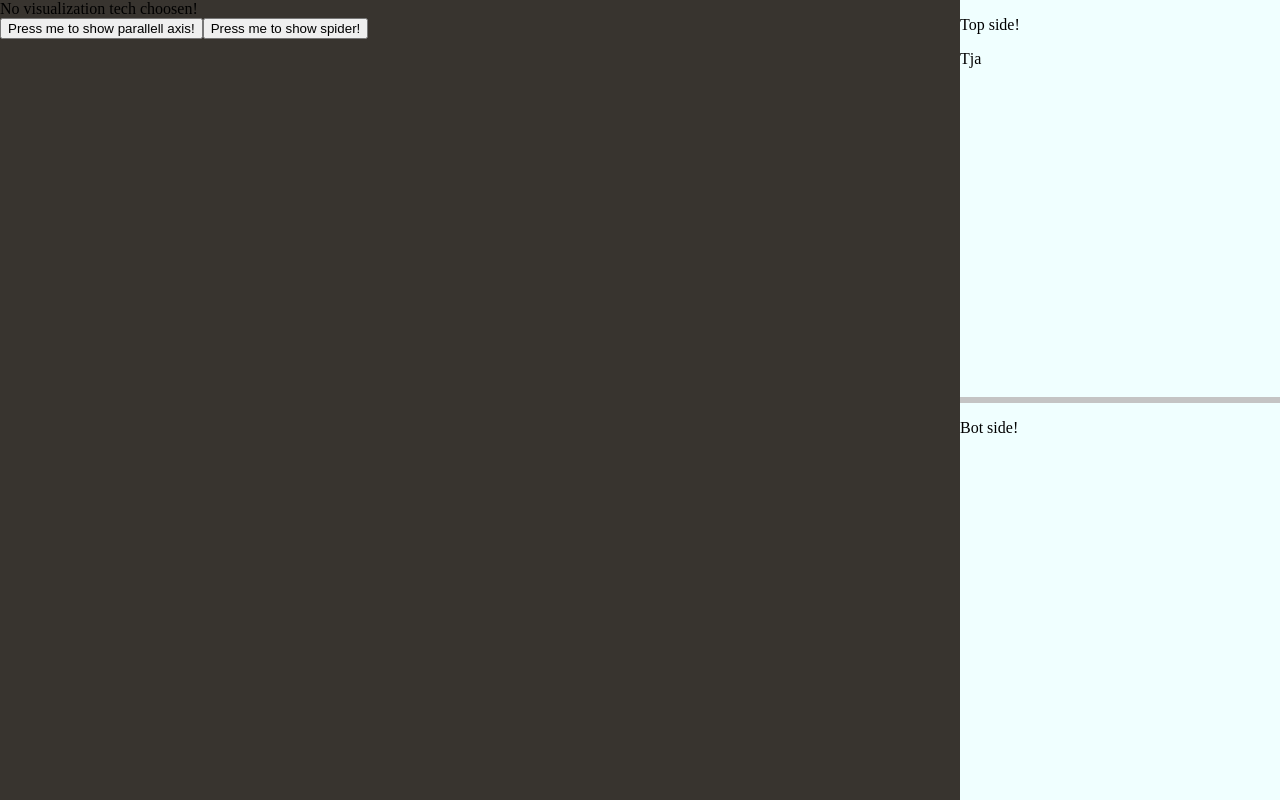
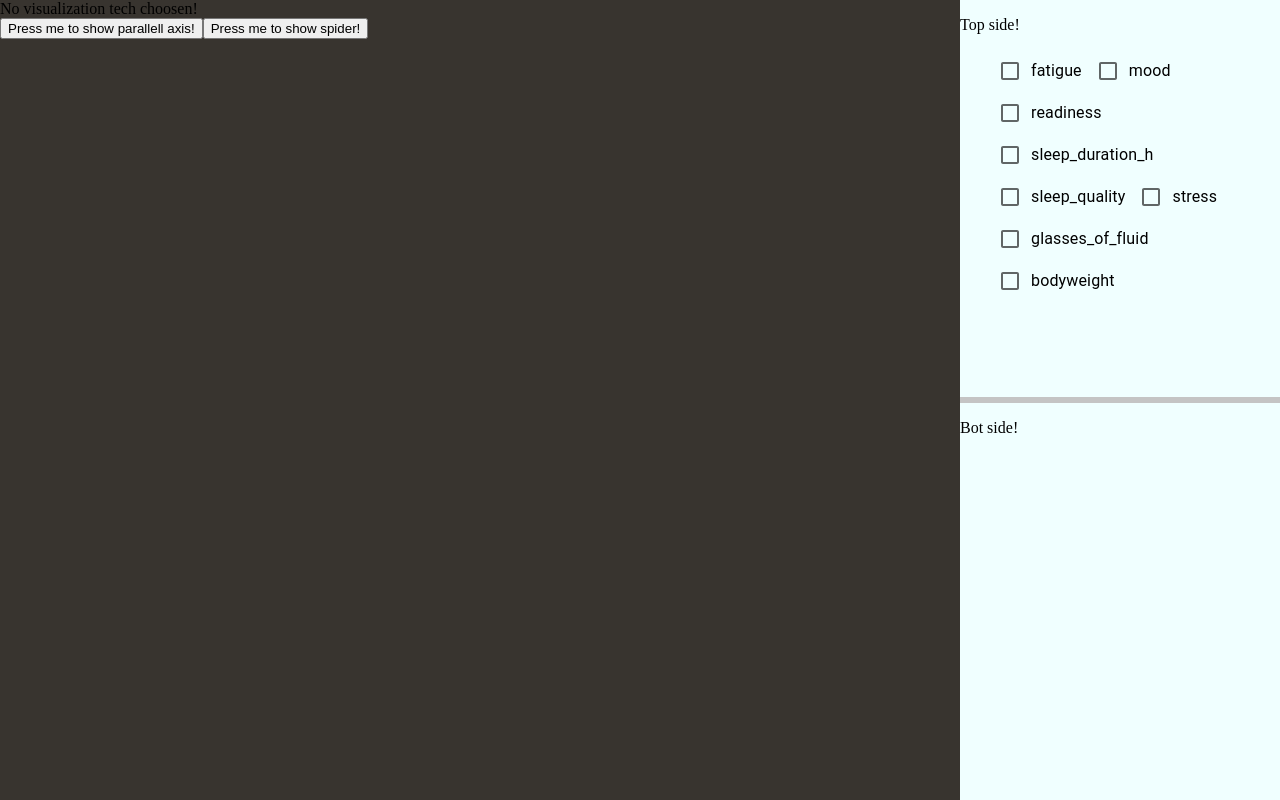
Before and after one commit to davidstyrbjorn/lifestyle-data-visualization-tnm048, a React (Create React App) app in the folder info-vis-react-app/: page / in a window 1280 px wide. Built offline with nearby package versions, Linux system fonts and the light colour scheme.

Commit message:
Checkboxes

```diff
--- a/info-vis-react-app/package.json
+++ b/info-vis-react-app/package.json
@@ -3,6 +3,10 @@
   "version": "0.1.0",
   "private": true,
   "dependencies": {
+    "@emotion/react": "^11.7.1",
+    "@emotion/styled": "^11.6.0",
+    "@mui/material": "^5.4.1",
+    "@mui/types": "^7.1.1",
     "@testing-library/jest-dom": "^5.16.1",
     "@testing-library/user-event": "^13.5.0",
     "@types/jest": "^27.4.0",
--- a/info-vis-react-app/src/components/AttributeList.tsx
+++ b/info-vis-react-app/src/components/AttributeList.tsx
@@ -1,3 +1,4 @@
+import { Checkbox, FormControlLabel } from "@mui/material";
 import React, { useState } from "react";
 import { useRecoilState } from "recoil";
 import attributeState from "../states/attribute-state";
@@ -5,14 +6,41 @@ import attributeState from "../states/attribute-state";
 const AttributeList: React.FC<{}> = () => {
     const [attribute, setAttribute] = useRecoilState(attributeState);
 
+    // Adds the index of a selected (checked) attribute to the selectedattributes list
     const addSelectedAttribute = (i: number) => {
-        setAttribute({...attribute, })
-        // When selecting attributes, add index of selected attribute in available to list of selected.
+        setAttribute({...attribute, selectedAttributes: [...attribute.selectedAttributes, i]})
     }
 
+    // Removes the index of the attribute clicked from selectedattributes
+    const removeSelectedAttribute = (i: number) => {
+        setAttribute({...attribute, selectedAttributes: [...attribute.selectedAttributes.filter(index => index != i)]})
+    }
 
+    // Switching ticked state on the checkbox
+    const onCheckBoxChange = (index: number) => {
+        if (!isAttributeSelected(index)) {
+            addSelectedAttribute(index);
+        }
+        else {
+            removeSelectedAttribute(index)
+        }
+
+    }
+
+    // Helper function for swiching checkbox
+    const isAttributeSelected = (index: number): boolean =>  {
+        return attribute.selectedAttributes.includes(index);
+    }
+
+    // @TODO: Fix flist formatting
     return (<div>
-        Tja
+        <ul>
+            {attribute.availableAttributes.map((val, idx) => {
+                return (                                            // Checked is a variable              // onChange is a function handler
+                    <FormControlLabel control={<Checkbox checked = {isAttributeSelected(idx)} onChange = {() => onCheckBoxChange(idx)} />} label={val} />
+                )
+            })}
+        </ul>
     </div>);
 }
 
--- a/info-vis-react-app/src/states/attribute-state.ts
+++ b/info-vis-react-app/src/states/attribute-state.ts
@@ -4,7 +4,7 @@ import { attribute_type } from '../types/types';
 export const attributeState =  atom<attribute_type> ({
     key: 'attributeState',
     default: {
-        availableAttributes: [],
+        availableAttributes: ["fatigue", "mood", "readiness", "sleep_duration_h", "sleep_quality", "stress", "glasses_of_fluid", "bodyweight"],
         selectedAttributes: []
     }
 })
```
Also changed, not shown: 1 other file (tests, documents, lock files or other folders).
